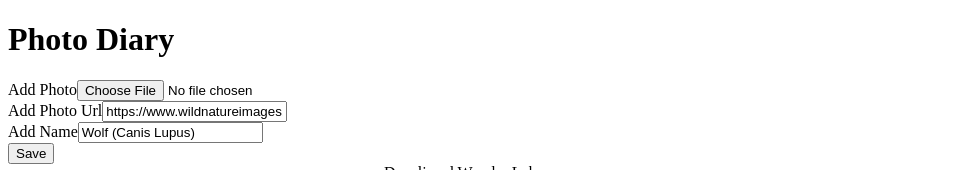
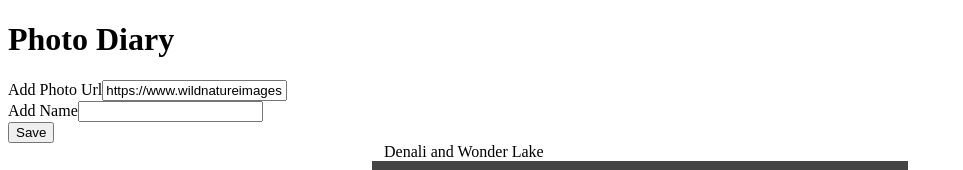
Before and after one commit to gTambo/angular-photo-gallery, an Angular app: page / in a window 1280 px wide. Shown: the top 170 px of the page, without its empty margins (0-963 px from the left). Built offline with nearby package versions, Linux system fonts and the light colour scheme.

Commit message:
remove file upload; will add in future development

```diff
--- a/src/app/photo.ts
+++ b/src/app/photo.ts
@@ -2,6 +2,7 @@ export class Photo {
     constructor(
         public id: number | string,
         public url: string,
+        public filepath?: string,
         public description?: string
     ) {}
 }
--- a/src/app/photos-page/photos-page.component.html
+++ b/src/app/photos-page/photos-page.component.html
@@ -1,11 +1,6 @@
 
 
 <form #addNewPhoto="ngForm" (ngSubmit)="saveForm()">
-
-    <div>
-        <label for="photo-add">Add Photo</label>
-        <input type="file" name="Add Photo" id="photo-add" />
-    </div>
 
     <div>
         <label for="add-photo-url">Add Photo Url</label>
@@ -33,5 +28,6 @@
 <div *ngFor="let photo of photos" class="photo-view">
     <!-- {{ photo | json}} -->
     Photo: <img src={{photo.url}} alt="your photo">
+    photo from filepath: <img src="{{photo.filepath}}" alt="filepath">
     <p>{{photo.description}}</p>
 </div>
```
